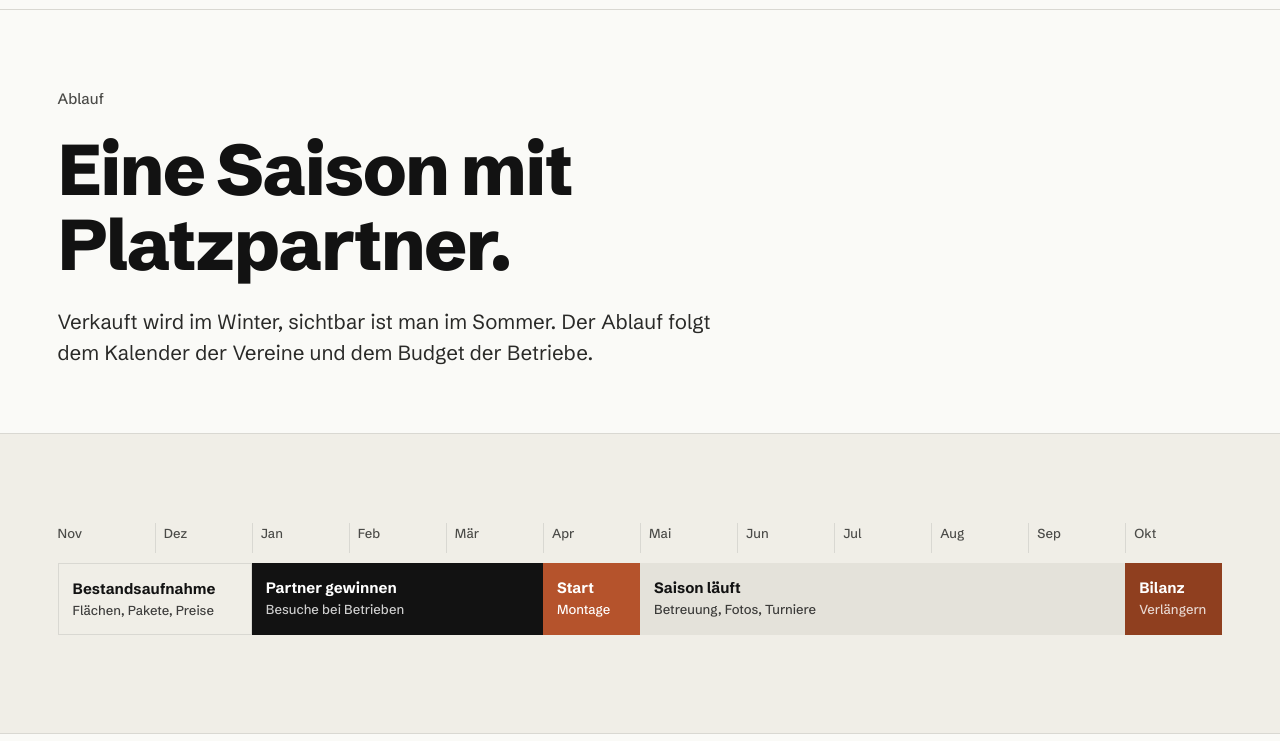
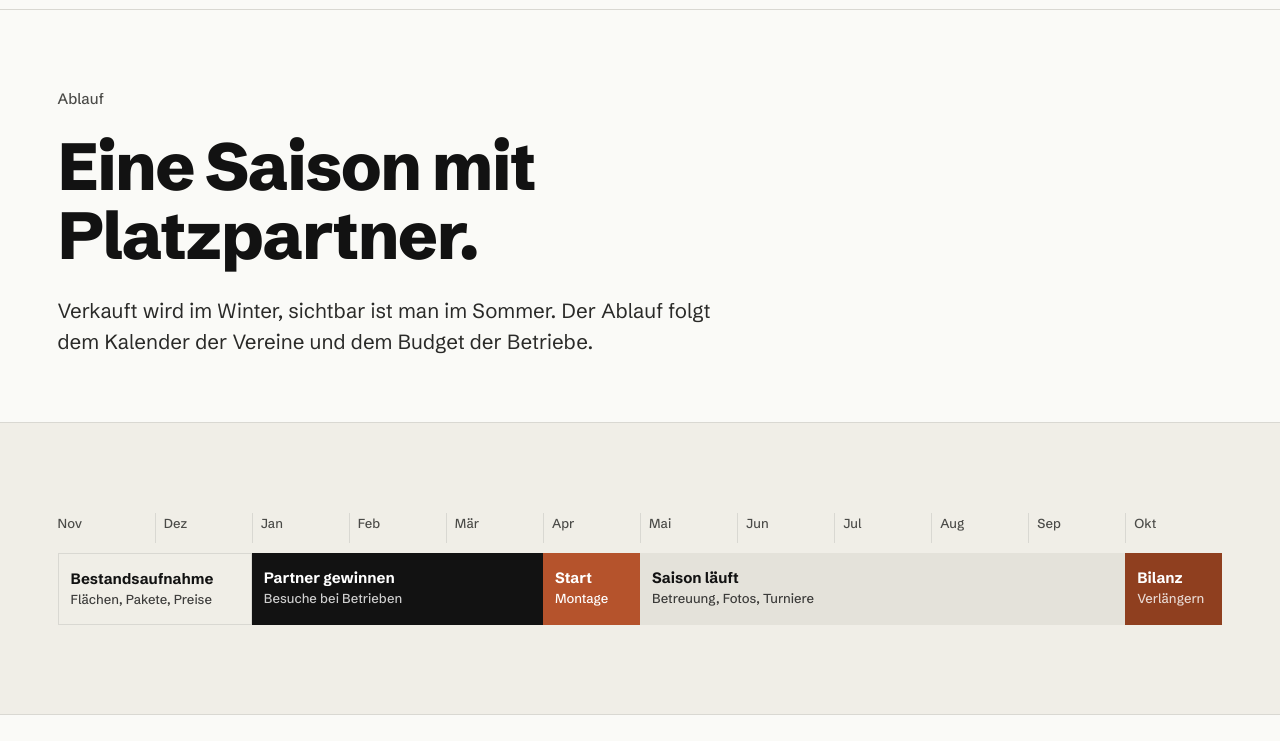
Before and after one commit to thyssenvekst/Platzpartner, a plain HTML site: page ablauf.html in a window 1280 px wide. Shown: the part 59-800 px from the top of the page. Drawn offline with Linux system fonts and the light colour scheme.

Commit message:
Add files via upload

```diff
--- a/ablauf.html
+++ b/ablauf.html
@@ -16,7 +16,7 @@
 <link rel="apple-touch-icon" href="apple-touch-icon.png">
 <link rel="preload" href="fonts/schibsted-grotesk-800.woff2" as="font" type="font/woff2" crossorigin>
 <link rel="preload" href="fonts/schibsted-grotesk-400.woff2" as="font" type="font/woff2" crossorigin>
-<link rel="stylesheet" href="style.css?v=3">
+<link rel="stylesheet" href="style.css?v=4">
 <script>document.documentElement.classList.add('js')</script>
 </head>
 <body>
@@ -140,6 +140,6 @@
     </div>
   </div>
 </footer>
-<script src="main.js?v=3" defer></script>
+<script src="main.js?v=4" defer></script>
 </body>
 </html>
--- a/style.css
+++ b/style.css
@@ -48,7 +48,8 @@ html.js .draw.in path,html.js .draw.in line,html.js .draw.in rect.ln{stroke-dash
 .top{position:sticky;top:0;z-index:20;background:rgba(250,250,247,.92);-webkit-backdrop-filter:saturate(1.4) blur(12px);backdrop-filter:saturate(1.4) blur(12px);border-bottom:1px solid var(--line);padding-top:env(safe-area-inset-top,0px)}
 .top .wrap{display:flex;align-items:center;justify-content:space-between;height:68px;gap:24px}
 .mark{display:flex;align-items:center;gap:10px;text-decoration:none;font-weight:800;font-size:19px;letter-spacing:-.02em;white-space:nowrap}
-.mark svg{width:26px;height:26px}
+.mark svg{width:26px;height:26px;flex:none}
+@media (max-width:359px){.top .mark small{display:none}}
 .mark small{font-weight:500;font-size:14px;color:var(--ink-2);letter-spacing:0}
 .nav{display:flex;align-items:center;gap:30px;font-size:15px;font-weight:500}
 .nav a{text-decoration:none;padding:8px 0;border-bottom:1px solid transparent}
@@ -88,7 +89,7 @@ html.js .draw.in path,html.js .draw.in line,html.js .draw.in rect.ln{stroke-dash
 .plan figcaption{margin-top:16px;font-size:14px;color:var(--ink-2);display:grid;grid-template-columns:auto 1fr;gap:6px 12px}
 .plan figcaption b{display:inline-grid;place-items:center;width:22px;height:22px;border-radius:50%;background:var(--ink);color:#fff;font-size:12px;font-weight:700}
 .plan .free{color:var(--clay);font-weight:700}
-@media (max-width:900px){.hero-grid{grid-template-columns:1fr}.hero h1{font-size:clamp(42px,9vw,72px)}}
+@media (max-width:900px){.hero-grid{grid-template-columns:1fr}.hero h1{font-size:clamp(36px,9vw,72px)}}
 
 /* Zwei Türen */
 .doors{display:grid;grid-template-columns:1fr 1fr}
@@ -126,34 +127,44 @@ html.js .draw.in path,html.js .draw.in line,html.js .draw.in rect.ln{stroke-dash
 @media (max-width:900px){.inventory{grid-template-columns:repeat(2,minmax(0,1fr))}.inventory li:not(:nth-child(3n+1)){padding-left:0;border-left:0}.inventory li:nth-child(2n){padding-left:28px;border-left:1px solid var(--line)}}
 @media (max-width:560px){.inventory{grid-template-columns:1fr}.inventory li,.inventory li:nth-child(2n){padding:26px 0;border-left:0}}
 
-/* Jahresleiste */
-.yearbox{overflow-x:auto;-webkit-overflow-scrolling:touch;margin:0 calc(-1 * var(--pad));padding:0 var(--pad) 8px}
-.year{min-width:760px;display:grid;grid-template-columns:repeat(12,minmax(0,1fr));row-gap:10px}
-.year .m{font-size:13px;font-weight:500;color:var(--ink-2);padding:0 0 10px 8px;border-left:1px solid var(--line)}
-.year .m:first-child{border-left:0;padding-left:0}
-.year .ph{padding:16px 14px;overflow:hidden;font-weight:700;font-size:15px;line-height:1.25;transform-origin:left center}
-.year .ph small{display:block;font-weight:500;font-size:13px;opacity:.8;margin-top:3px}
-.ph1{grid-column:1 / span 2;background:var(--paper-2);border:1px solid var(--line)}
-.ph2{grid-column:3 / span 3;background:var(--ink);color:#fff}
-.ph3{grid-column:6 / span 1;background:var(--clay);color:#fff}
-.year .ph3 small{opacity:1}
-.ph4{grid-column:7 / span 5;background:#e4e2da}
-.ph5{grid-column:12 / span 1;background:var(--clay-dark);color:#fff}
+/* Jahresleiste
+   Schmal (iPhone): Phasen untereinander.
+   Mittel (iPad, kleines Fenster): Phasen untereinander, Zeitraum links.
+   Breit (ab 1200 px): Zeitstrahl über zwölf Monate. Nirgends seitlich wischen. */
+.yearbox{margin:0}
+.year{display:grid;grid-template-columns:minmax(0,1fr);row-gap:8px}
+.year .m{display:none}
+.year .ph{padding:18px 18px 20px;overflow:hidden;font-weight:700;font-size:19px;line-height:1.25;transform-origin:left center;-webkit-hyphens:auto;hyphens:auto}
+.year .ph small{display:block;font-weight:500;font-size:15px;opacity:.8;margin-top:4px}
+.year .when{display:block;font-size:13px;font-weight:500;letter-spacing:.01em;opacity:.75;margin-bottom:6px}
+.year .ph3 small,.year .ph3 .when{opacity:1}
+.ph1{background:var(--paper-2);border:1px solid var(--line)}
+.ph2{background:var(--ink);color:#fff}
+.ph3{background:var(--clay);color:#fff}
+.ph4{background:#e4e2da}
+.ph5{background:var(--clay-dark);color:#fff}
+@media (min-width:640px) and (max-width:1199px){
+  .year .ph{display:grid;grid-template-columns:11em minmax(0,1fr);column-gap:24px;align-items:baseline;padding:20px 24px}
+  .year .when{grid-column:1;grid-row:1 / span 2;margin:0;font-size:15px}
+  .year .ph small{grid-column:2}
+}
+@media (min-width:1200px){
+  .year{grid-template-columns:repeat(12,minmax(0,1fr));row-gap:10px}
+  .year .m{display:block;font-size:13px;font-weight:500;color:var(--ink-2);padding:0 0 10px 8px;border-left:1px solid var(--line)}
+  .year .m:first-child{border-left:0;padding-left:0}
+  .year .ph{padding:16px 10px 16px 12px;font-size:15px}
+  .year .ph small{font-size:13px;margin-top:3px}
+  .year .when{display:none}
+  .ph1{grid-column:1 / span 2}
+  .ph2{grid-column:3 / span 3}
+  .ph3{grid-column:6 / span 1}
+  .ph4{grid-column:7 / span 5}
+  .ph5{grid-column:12 / span 1}
+}
 html.js .year .ph{transform:scaleX(0);transition:transform .9s var(--ease);transition-delay:var(--d,0s)}
 html.js .year.in .ph{transform:none}
 @media (prefers-reduced-motion:reduce){html.js .year .ph{transform:none;transition:none}}
-.year .when{display:none}
 .scroll-hint{display:none}
-/* iPhone und iPad hochkant: Phasen untereinander, nichts seitlich wischen */
-@media (max-width:820px){
-  .yearbox{overflow:visible;margin:0;padding:0}
-  .year{min-width:0;grid-template-columns:1fr;row-gap:8px}
-  .year .m{display:none}
-  .year .ph{grid-column:1;padding:18px 18px 20px;font-size:19px}
-  .year .ph small{font-size:15px;margin-top:4px}
-  .year .when{display:block;font-size:13px;font-weight:500;letter-spacing:.01em;opacity:.75;margin-bottom:6px}
-  .year .ph3 .when{opacity:1}
-}
 
 /* Datenblatt */
 .sheet{width:100%;border-collapse:collapse;font-size:17px}
@@ -177,7 +188,7 @@ html.js .year.in .ph{transform:none}
 .phead{padding:clamp(48px,6vw,96px) 0 clamp(40px,5vw,72px);border-bottom:1px solid var(--line)}
 .phead-grid{display:grid;grid-template-columns:minmax(0,1.4fr) minmax(0,1fr);gap:clamp(32px,5vw,80px);align-items:end}
 .phead .kicker{margin-bottom:22px}
-.phead h1{font-size:clamp(42px,5.6vw,84px)}
+.phead h1{font-size:clamp(34px,5.2vw,76px)}
 .phead .lead{margin-top:26px}
 .facts{margin:0;border-top:2px solid var(--ink)}
 .facts div{display:flex;justify-content:space-between;gap:16px;padding:16px 0;border-bottom:1px solid var(--line)}
```
Also changed, not shown: betriebe.html (+2 -2 lines), datenschutz.html (+2 -2 lines), impressum.html (+2 -2 lines), index.html (+2 -2 lines), kontakt.html (+2 -2 lines), ueber.html (+2 -2 lines), vereine.html (+3 -3 lines).
